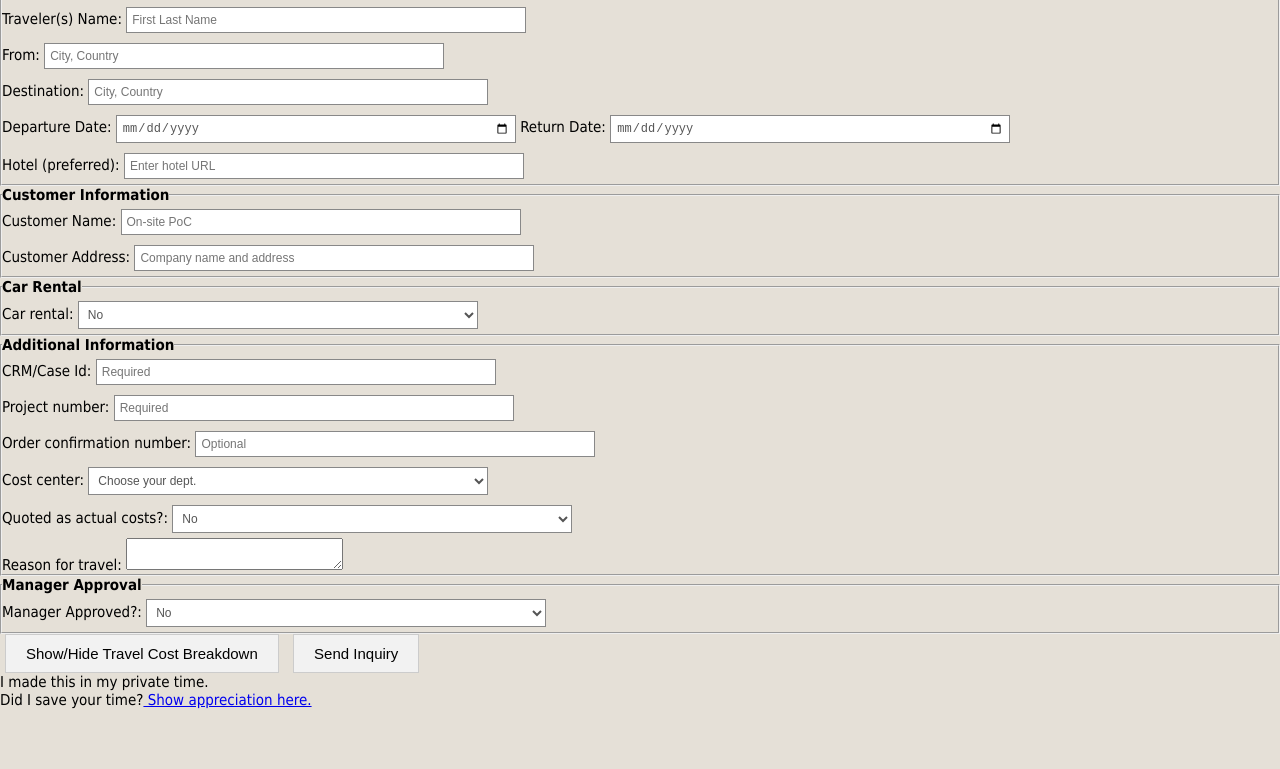
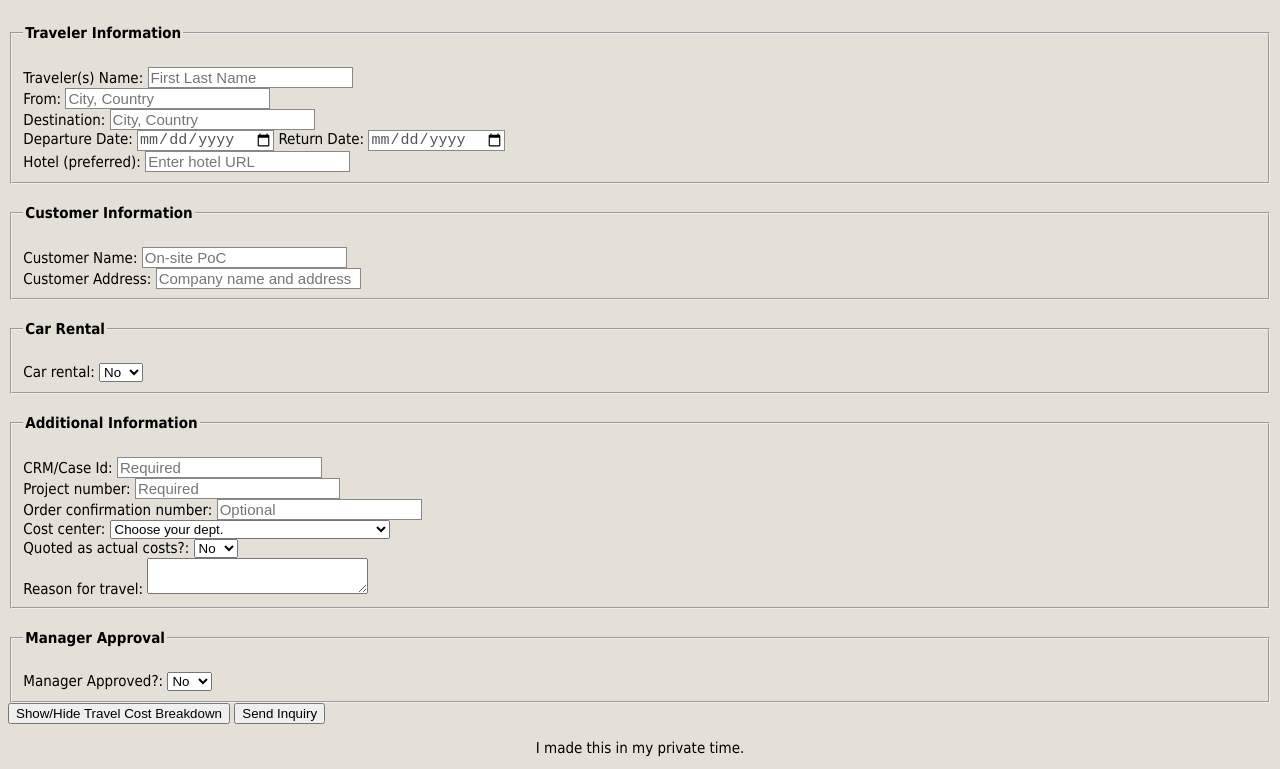
Before and after one commit to AkmalWeb/TravelInquiryForm, a plain HTML site: page Index.html in a window 1280 px wide. Shown: the part 71-840 px from the top of the page. Drawn offline with Linux system fonts and the light colour scheme.

Commit message:
Update style.css

```diff
--- a/style.css
+++ b/style.css
@@ -1,83 +1,64 @@
-/* Reset default margin and padding for all elements */
-* {
-  margin: 0;
-  padding: 0;
-  box-sizing: border-box;
+h1, p {
+  margin: 5 auto;
+  text-align: center;
 }
 
-/* Apply a background color to the entire body */
+h3, p {
+  margin: 5 auto;
+  text-align: center;
+}
+
+.container {
+  width: 80%;
+  margin: 0 auto;
+}
+
 body {
   background-color: #E5E0D7;
-  font-family: tahoma, verdana, sans-serif;
+}
+
+body, td, th {
+  font-family: tahoma,verdana,sans-serif;
+  font-size: 12px;
+}
+
+html>body, html>body td, html>body th {
   font-size: 15px;
 }
 
-/* Center-align headings and paragraphs */
-h1, h3 {
-  text-align: center;
-  margin: 10px auto;
-}
-
-/* Center-align the entire form and align fields vertically */
-.container {
-  width: 80%;
-  margin: 0 auto;
-  display: flex;
-  flex-direction: column;
-  align-items: center;
-  justify-content: center;
-  min-height: 100vh; /* Center vertically in viewport */
-}
-
-/* Style input fields */
 input {
   border: 1px solid #888;
   background-color: #FFFFFF;
-  font-size: 12px;
+  font-size: 15px;
   color: #555;
-  margin: 5px 0;
-  padding: 5px;
-  width: 100%;
-  max-width: 400px;
 }
 
-/* Style select dropdowns */
-select {
-  border: 1px solid #888;
-  background-color: #FFFFFF;
-  font-size: 12px;
-  color: #555;
-  margin: 5px 0;
-  padding: 5px;
-  width: 100%;
-  max-width: 400px;
+#input-fields {
+  display: flex;
+  flex-direction: column;
+  justify-content: center;
+  align-items: center;
+  margin-top: 50px;
 }
 
-/* Style buttons and button container */
 .button-container {
   display: flex;
   justify-content: center;
-  margin: 10px 0;
+  padding-left: 0px;
+  margin-right: 0px;
 }
 
-button {
-  margin: 0 5px;
-  padding: 10px 20px;
-  cursor: pointer;
-  background-color: #f2f2f2;
-  border: 1px solid #ccc;
-  font-size: 15px;
+.button-container button {
+  margin-right: 5px;
 }
 
-/* Center-align the link list */
 #link-list {
   display: flex;
   flex-direction: column;
+  justify-content: center;
   align-items: center;
   margin-top: 5px;
 }
-
-/* Style tabs and tab content (if you have tabs) */
 .tabs {
     display: flex;
 }
```
Lines whose indentation alone changed are shown as unchanged.
